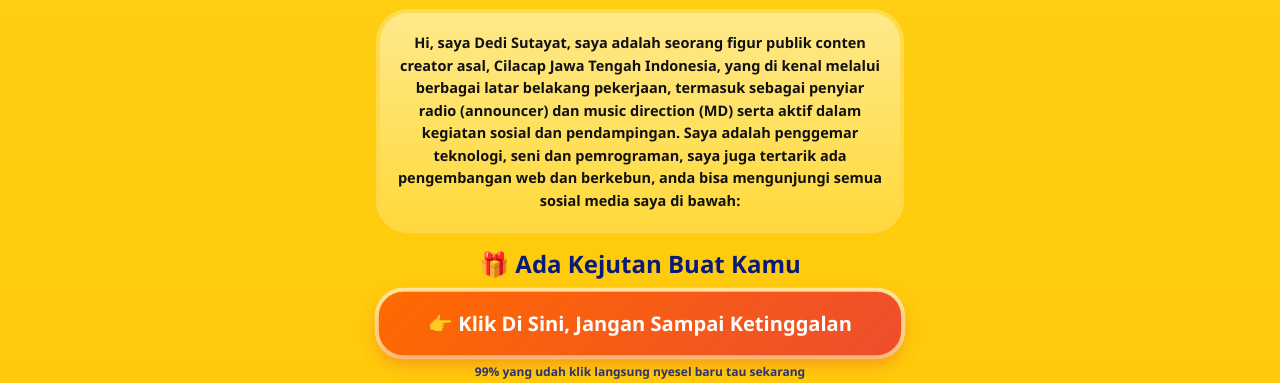
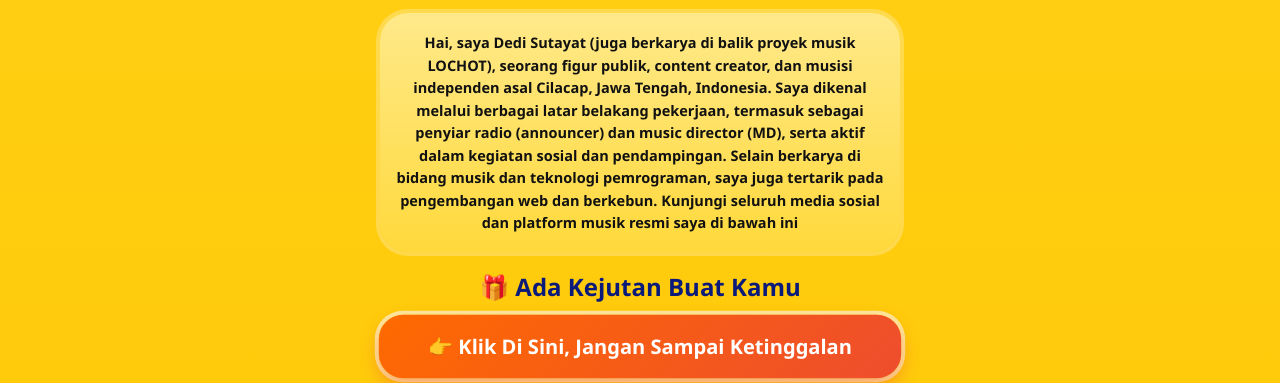
Before and after one commit to dedisutayat/dedisutayat.github.io, a plain HTML site: page index.html in a window 1280 px wide. Shown: the part 821-1204 px from the top of the page. Drawn offline with Linux system fonts and the light colour scheme.

Commit message:
Update bio section with new content

```diff
--- a/index.html
+++ b/index.html
@@ -66,7 +66,7 @@
     </div>
   </div>
   <div class="user">@dedisutayat</div>
-  <div class="bio">Hi, saya Dedi Sutayat, saya adalah seorang figur publik conten creator asal, Cilacap Jawa Tengah Indonesia, yang di kenal melalui berbagai latar belakang pekerjaan, termasuk sebagai penyiar radio (announcer) dan music direction (MD) serta aktif dalam kegiatan sosial dan pendampingan. Saya adalah penggemar teknologi, seni dan pemrograman, saya juga tertarik ada pengembangan web dan berkebun, anda bisa mengunjungi semua sosial media saya di bawah:</div>
+  <div class="bio">Hai, saya Dedi Sutayat (juga berkarya di balik proyek musik LOCHOT), seorang figur publik, content creator, dan musisi independen asal Cilacap, Jawa Tengah, Indonesia. Saya dikenal melalui berbagai latar belakang pekerjaan, termasuk sebagai penyiar radio (announcer) dan music director (MD), serta aktif dalam kegiatan sosial dan pendampingan. Selain berkarya di bidang musik dan teknologi pemrograman, saya juga tertarik pada pengembangan web dan berkebun. Kunjungi seluruh media sosial dan platform musik resmi saya di bawah ini</div>
 
   <div class="shopee-wrap">
     <div class="shopee-title">🎁 Ada Kejutan Buat Kamu</div>
```
